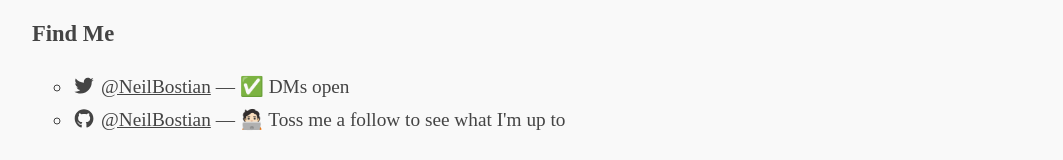
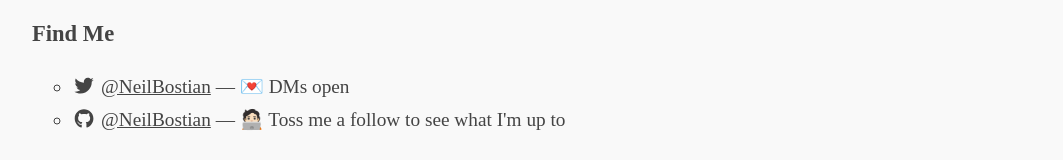
Before and after one commit to NeilBostian/neilbostian.github.io, a React (Create React App) app: page / in a window 1280 px wide. Shown: the part 327-487 px from the top of the page, without its empty margins (108-1171 px from the left). Built offline with nearby package versions, Linux system fonts and the light colour scheme.

Commit message:
fix: typos & minor updates

```diff
--- a/src/pages/home.js
+++ b/src/pages/home.js
@@ -45,7 +45,7 @@ export default function Home() {
           <a href="https://twitter.com/neilbostian" target="_blank">
             @NeilBostian
           </a>{' '}
-          — ✅ DMs open
+          — 💌 DMs open
         </li>
         <li>
           <span>
```
Also changed, not shown: 1 other file (tests, documents, lock files or other folders).
